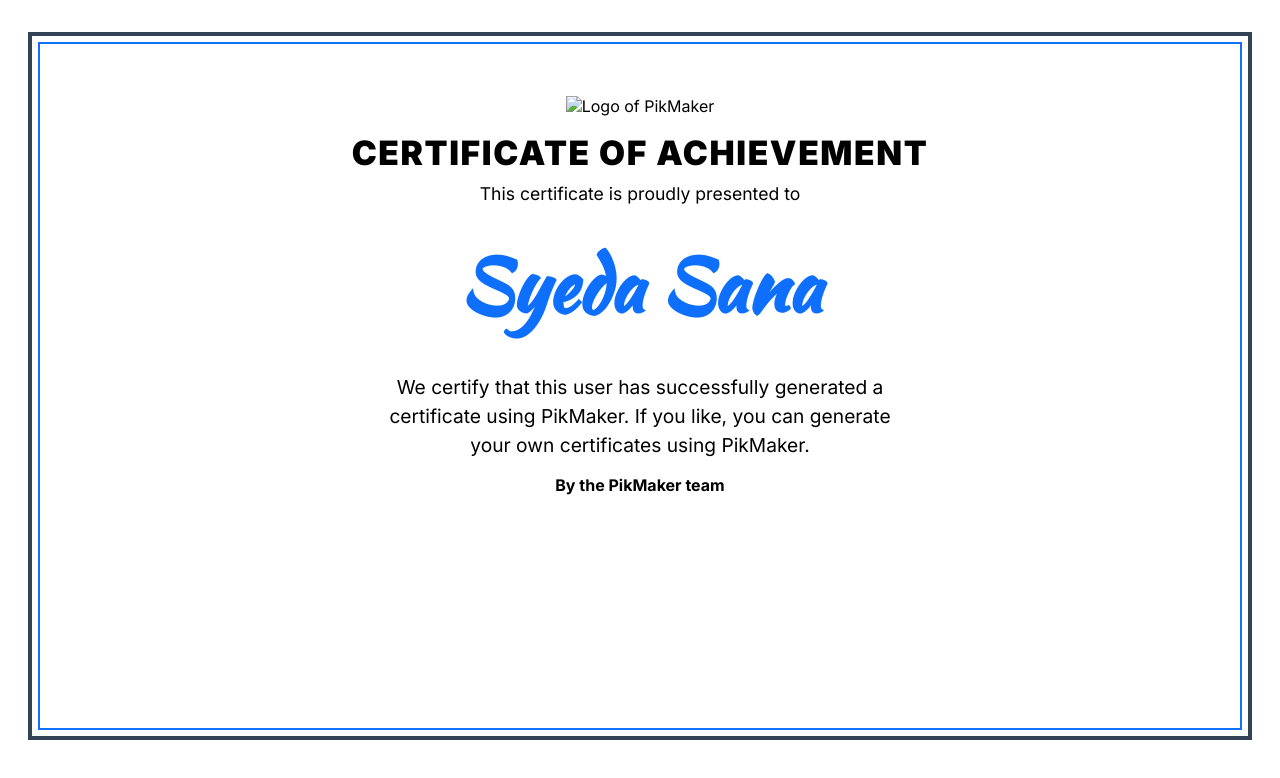
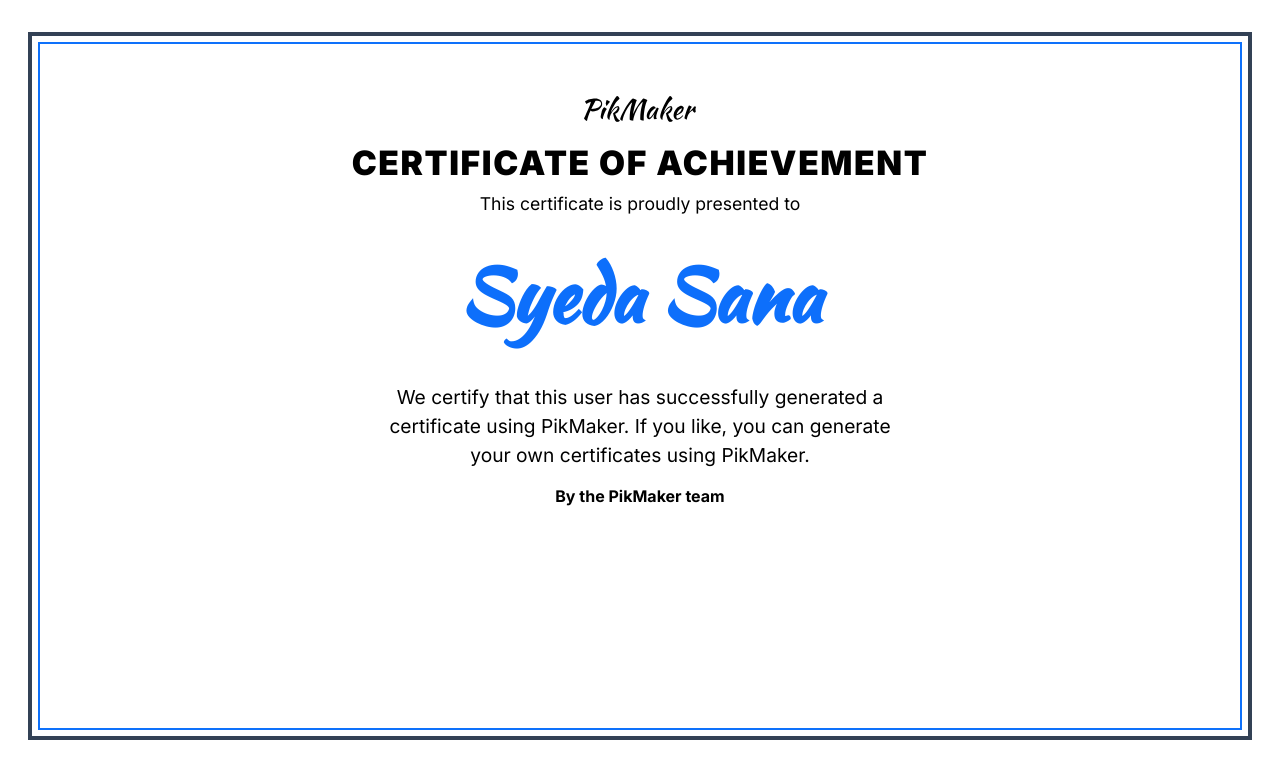
Before and after one commit to syedasana333/CSS2-certificate, a plain HTML site: page index.html in a window 1280 px wide. Drawn offline with Linux system fonts and the light colour scheme.

Commit message:
image fix

```diff
--- a/index.html
+++ b/index.html
@@ -71,7 +71,7 @@
 </head>
 <body>
     <main class="container">
-        <img class="logo" src="/css projects/project2/img/PikMaker.svg" alt="Logo of PikMaker">
+        <img class="logo" src="./img/PikMaker.svg" alt="Logo of PikMaker">
         <h1 class="title">CERTIFICATE OF ACHIEVEMENT</h1>
         <p class="subtitle">This certificate is proudly presented to</p>
         <h1 class="name">Syeda Sana</h1>
```
